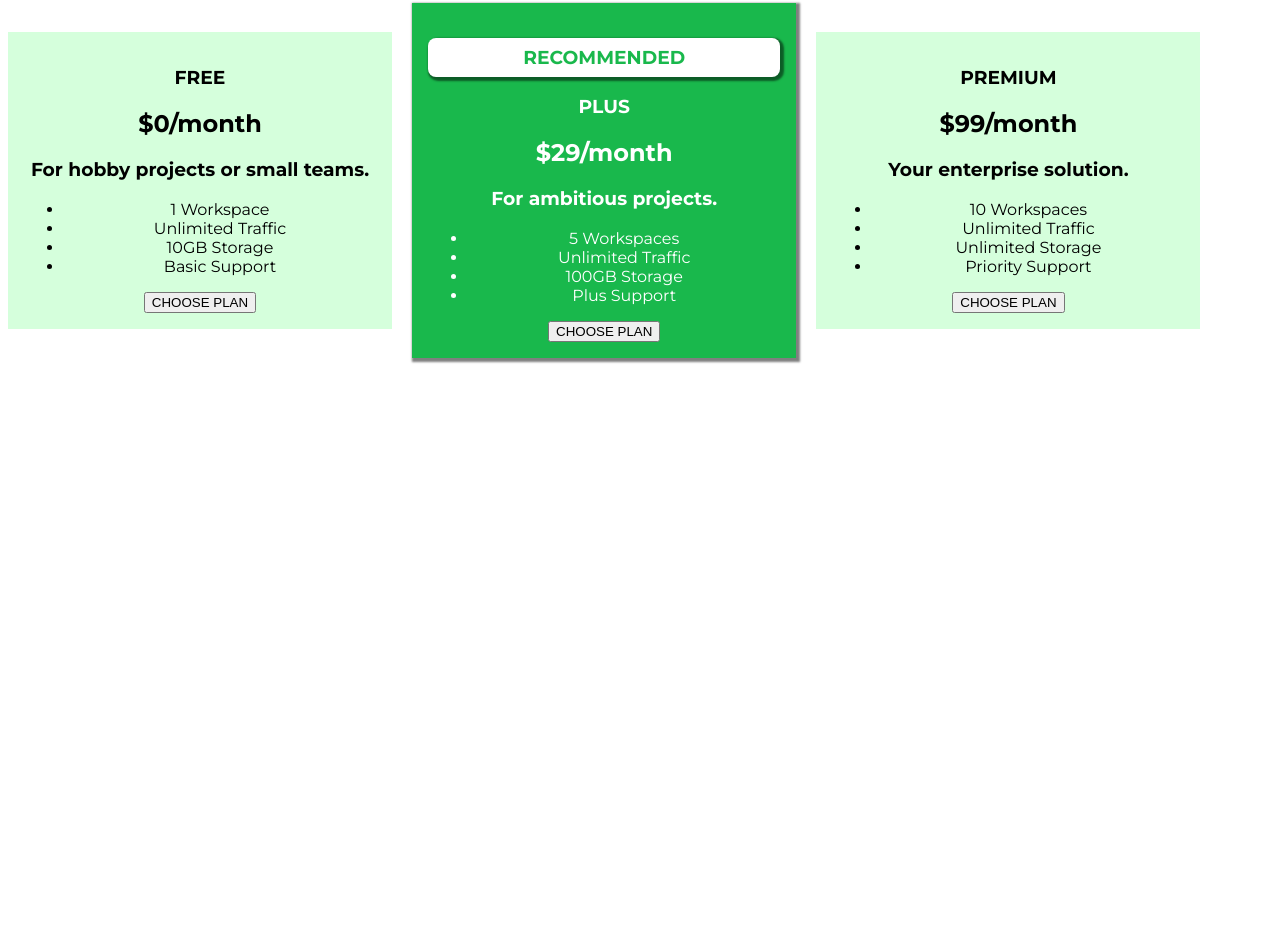
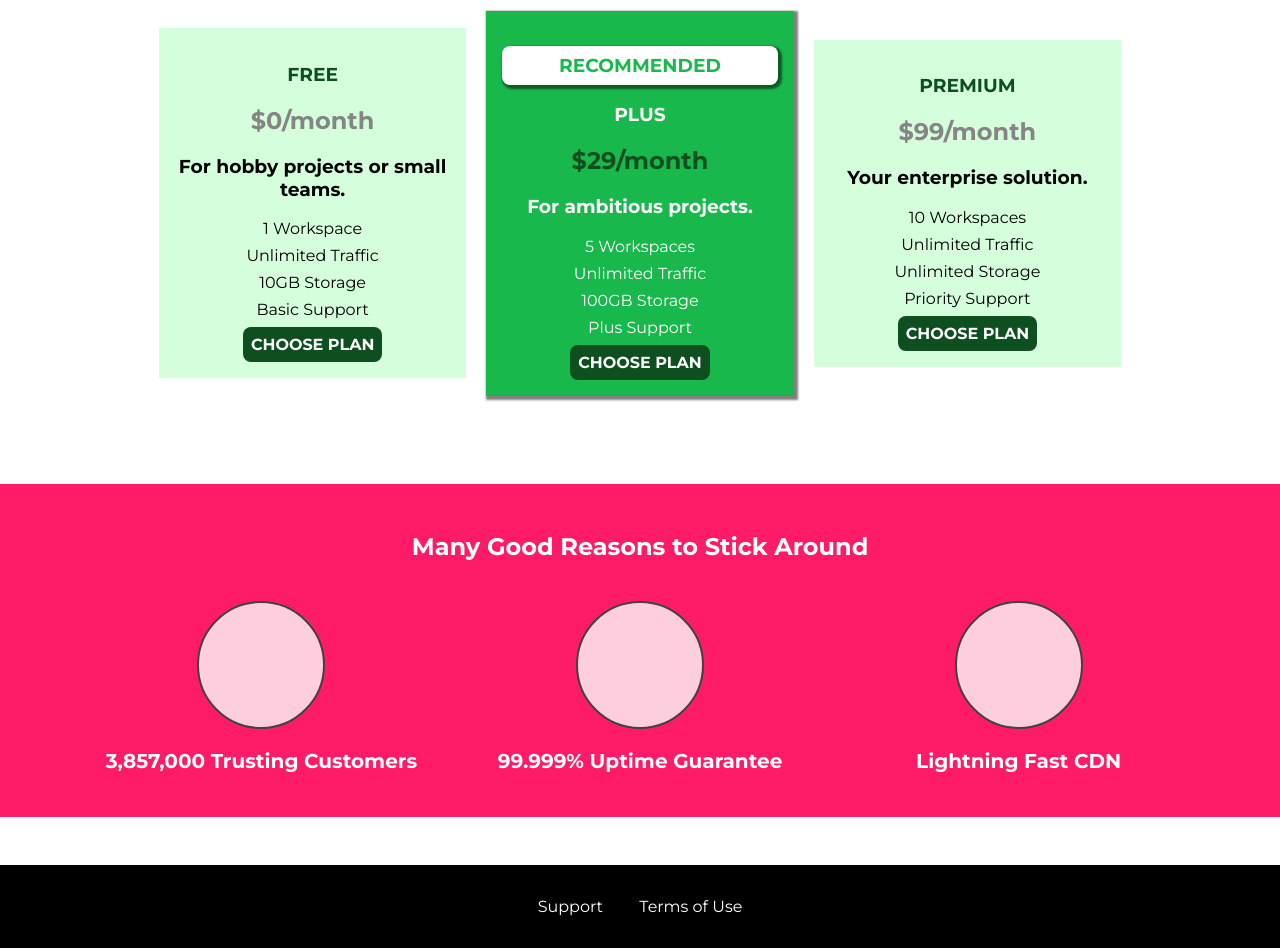
Before and after one commit to stefism/css-by-udemy, a plain HTML site: page diving-deeper-02-adding-the-header/index.html in a window 1280 px wide. Shown: the part 645-1593 px from the top of the page. Before the commit the page ends 1011 px from the top, so only its background shows below. Drawn offline with Linux system fonts and the light colour scheme.

Commit message:
06.03.23

```diff
--- a/diving-deeper-02-adding-the-header/index.html
+++ b/diving-deeper-02-adding-the-header/index.html
@@ -42,10 +42,10 @@
       </section>
       <section id="plans">
         <h1 class="section-title">Choose Your Plan</h1>
-        <div>
+        <div class="plan_list">
           <article class="plan">
-            <h1>FREE</h1>
-            <h2>$0/month</h2>
+            <h1 class="plan__title">FREE</h1>
+            <h2 class="plan__price">$0/month</h2>
             <h3>For hobby projects or small teams.</h3>
             <ul>
               <li>1 Workspace</li>
@@ -54,13 +54,13 @@
               <li>Basic Support</li>
             </ul>
             <div>
-              <button>CHOOSE PLAN</button>
+              <button class="button">CHOOSE PLAN</button>
             </div>
           </article>
           <article class="plan plan--highlighted">
             <h1 class="plan__annotation">RECOMMENDED</h1>
-            <h1>PLUS</h1>
-            <h2>$29/month</h2>
+            <h1 class="plan__title">PLUS</h1>
+            <h2 class="plan__price">$29/month</h2>
             <h3>For ambitious projects.</h3>
             <ul>
               <li>5 Workspaces</li>
@@ -69,12 +69,12 @@
               <li>Plus Support</li>
             </ul>
             <div>
-              <button>CHOOSE PLAN</button>
+              <button class="button">CHOOSE PLAN</button>
             </div>
           </article>
           <article class="plan">
-            <h1>PREMIUM</h1>
-            <h2>$99/month</h2>
+            <h1 class="plan__title">PREMIUM</h1>
+            <h2 class="plan__price">$99/month</h2>
             <h3>Your enterprise solution.</h3>
             <ul>
               <li>10 Workspaces</li>
@@ -83,11 +83,40 @@
               <li>Priority Support</li>
             </ul>
             <div>
-              <button>CHOOSE PLAN</button>
+              <button class="button">CHOOSE PLAN</button>
             </div>
           </article>
         </div>
       </section>
+      <section id="key-features">
+        <h1 class="section-title">Many Good Reasons to Stick Around</h1>
+        <ul class="key-feature__list">
+          <li class="key-feature">
+            <div class="key-feature__image"></div>
+            <p class="key-feature__description">3,857,000 Trusting Customers</p>
+          </li>
+          <li class="key-feature">
+            <div class="key-feature__image"></div>
+            <p class="key-feature__description">99.999% Uptime Guarantee</p>
+          </li>
+          <li class="key-feature">
+            <div class="key-feature__image"></div>
+            <p class="key-feature__description">Lightning Fast CDN</p>
+          </li>
+        </ul>
+      </section>
     </main>
+    <footer class="main-footer">
+      <nav>
+        <ul class="main-footer__links">
+          <li class="main-footer__link">
+            <a href="#">Support</a>
+          </li>
+          <li class="main-footer__link">
+            <a href="#">Terms of Use</a>
+          </li>
+        </ul>
+      </nav>
+    </footer>
   </body>
 </html>
--- a/diving-deeper-02-adding-the-header/main.css
+++ b/diving-deeper-02-adding-the-header/main.css
@@ -40,12 +40,100 @@ body {
   box-shadow: 2px 2px 2px 2px rgba(0, 0, 0, 0.5);
 }
 
+.plan_list {
+  text-align: center;
+  width: 80%;
+  margin: auto; /* Когато искаме да центрираме елементи на страницата, слагаме ги в div и даваме margin: auto. */
+}
+
 .plan__annotation {
   background: white;
   color: #19b84c;
   box-shadow: 2px 2px 2px 2px rgba(0, 0, 0, 0.5);
   padding: 8px;
   border-radius: 8px;
+}
+
+.plan__title {
+  color: #0e4f1f;
+}
+
+.plan__price {
+  color: #858585;
+}
+
+.plan--highlighted .plan__title {
+  color: white;
+}
+
+.plan--highlighted .plan__price {
+  color: #0e4f1f;
+}
+
+ul li {
+  list-style-type: none;
+  margin: 8px 0;
+}
+
+ul {
+  margin: 0;
+  padding: 0;
+}
+
+.button {
+  background: #0e4f1f;
+  color: white;
+  font: inherit;
+  border: none;
+  padding: 8px;
+  border-radius: 8px;
+  font-weight: bold;
+  cursor: pointer;
+}
+
+.button:hover,
+.button:active {
+  background: white;
+  color: #0e4f1f;
+}
+
+#key-features {
+  background: #ff1b68;
+  margin-top: 80px;
+  padding: 16px;
+}
+
+#key-features .section-title {
+  color: white;
+  margin: 32px;
+}
+
+.key-feature__list {
+  margin: 0;
+  padding: 0;
+  text-align: center;
+}
+
+.key-feature {
+  display: inline-block;
+  width: 30%;
+  vertical-align: top;
+}
+
+.key-feature__image {
+  background: #ffcede;
+  width: 128px;
+  height: 128px;
+  border: 2px solid #424242;
+  border-radius: 50%;
+  margin: auto; /* Центрира елементите хоризонтално */
+}
+
+.key-feature__description {
+  text-align: center;
+  font-weight: bold;
+  color: white;
+  font-size: 20px;
 }
 
 /* h1 {
@@ -114,3 +202,30 @@ body {
   background: white;
   border: none;
 }
+
+.main-footer {
+  background: black;
+  padding: 32px;
+  margin-top: 48px;
+}
+
+.main-footer__links {
+  margin: 0;
+  padding: 0;
+  text-align: center;
+}
+
+.main-footer__link {
+  display: inline-block;
+  margin: 0 16px;
+}
+
+.main-footer__link a {
+  color: white;
+  text-decoration: none;
+}
+
+.main-footer__link a:hover,
+.main-footer__link a:active {
+  color: #ccc;
+}
--- /dev/null
+++ b/diving-deeper-02-adding-the-header/packages/packages.css
@@ -0,0 +1,58 @@
+main {
+  margin-top: 32px;
+}
+
+.section-title {
+  background: #e0f3c3;
+  width: 800px;
+  border: 5px solid green;
+  border-left: none;
+  padding: 50px;
+  margin: 10px 0px;
+}
+
+.section-title:hover {
+  border: 5px solid red;
+  box-shadow: 2px 2px 2px 2px rgba(0, 0, 0, 0.5);
+}
+
+.free {
+  background: #60e060;
+  border: 5px solid green;
+  border-right: none;
+  text-align: right;
+  float: right; /* Използва се за позициониране на елементи на място различно от цялостния документ флоу. Подходящо е за картинка, която останалите елементи от страницата обграждат. Овъррайдваме текущата позиция и казваме на браузъра да позиционира елемента от ляво или от дясно на страницата.
+  В нашия случай не искаме останалите елементи от страницата да обграждат кутията на free плана, която искаме да позиционираме от дясно. За да стане това, правим div елемент, след елемента, който сме флотнали и му казваме clear: both; */
+}
+
+.clearfix {
+  clear: both; /* Това означава, всички елементи след този, да не се съобразяват с предишния float. Така го хакваме за да не ображда долния елемент (премиум плана) - горния. (безплатния план) */
+}
+
+a {
+  text-decoration: none;
+}
+
+.section-title__h1 {
+  color: #464747;
+}
+
+.section-title__h2 {
+  color: darkgrey;
+}
+
+.section-title__p {
+  background: white;
+  padding: 20px;
+  border: 2px solid green;
+  color: green;
+  font-size: 20px;
+}
+
+.premium {
+  background: #029602;
+}
+
+.premium .section-title__h1 {
+  color: white;
+}
--- /dev/null
+++ b/diving-deeper-02-adding-the-header/shared.css
@@ -0,0 +1,115 @@
+* {
+  box-sizing: border-box;
+}
+
+body {
+  font-family: "Montserrat", sans-serif;
+  margin: 0;
+}
+
+.button {
+  background: #0e4f1f;
+  color: white;
+  font: inherit;
+  border: none;
+  padding: 8px;
+  border-radius: 8px;
+  font-weight: bold;
+  cursor: pointer;
+}
+
+.button:hover,
+.button:active {
+  background: white;
+  color: #0e4f1f;
+}
+
+.main-footer {
+  background: black;
+  padding: 32px;
+  margin-top: 48px;
+}
+
+.main-header {
+  width: 100%;
+  background: #2ddf5c;
+  padding: 8px 16px;
+}
+
+.main-header > div {
+  display: inline-block;
+  vertical-align: middle;
+}
+
+.main-header__brand {
+  color: #0e4f1f;
+  text-decoration: none;
+  font-weight: bold;
+  font-size: 22px;
+}
+
+.main-nav {
+  display: inline-block;
+  text-align: right;
+  width: calc(100% - 74px);
+  vertical-align: middle;
+}
+
+.main-nav__item {
+  display: inline-block;
+  margin-right: 20px;
+}
+
+.main-nav__item a {
+  text-decoration: none;
+  color: #0e4f1f;
+  font-weight: bold;
+  padding: 3px 0;
+}
+
+.main-nav__item a:hover,
+.main-nav__item a:active {
+  color: white;
+  border-bottom: 5px solid #0e4f1f;
+}
+
+.main-nav__items {
+  margin: 0;
+  padding: 0;
+  list-style: none;
+}
+
+.main-nav__item--cta a {
+  color: white;
+  background: #ff1b68;
+  padding: 8px 16px;
+  border-radius: 8px;
+}
+
+.main-nav__item--cta a:hover,
+.main-nav__item--cta a:active {
+  color: #ff1b68;
+  background: white;
+  border: none;
+}
+
+.main-footer__links {
+  margin: 0;
+  padding: 0;
+  text-align: center;
+}
+
+.main-footer__link {
+  display: inline-block;
+  margin: 0 16px;
+}
+
+.main-footer__link a {
+  color: white;
+  text-decoration: none;
+}
+
+.main-footer__link a:hover,
+.main-footer__link a:active {
+  color: #ccc;
+}
--- /dev/null
+++ b/position-02-working-with-fixed-starting-code/main.css
@@ -0,0 +1,29 @@
+html {
+    background: #b3b3b3;
+    padding: 15px;
+    border: 5px solid white;
+    margin: 15px;
+    height: 2000px;
+}
+
+body {
+    background: #fa923f;
+    padding: 20px;
+    border: 5px solid black;
+    margin: 0;
+  }
+
+.parent {
+    background: white;
+    padding: 20px;
+    border: 5px solid black;
+    margin: 0;
+  }
+
+.parent div {
+    background: rgb(105, 105, 109);
+    color: white;
+    padding: 10px;
+    border: 5px solid black;
+    margin: 10px;
+}
```
Also changed, not shown: diving-deeper-02-adding-the-header/footer.html (added, +12 -0 lines), diving-deeper-02-adding-the-header/index_plans.html (deleted, +0 -45 lines), diving-deeper-02-adding-the-header/packages/index.html (added, +86 -0 lines), diving-deeper-02-adding-the-header/packages/main.html (added, +22 -0 lines), position-02-working-with-fixed-starting-code/index.html (added, +16 -0 lines).
